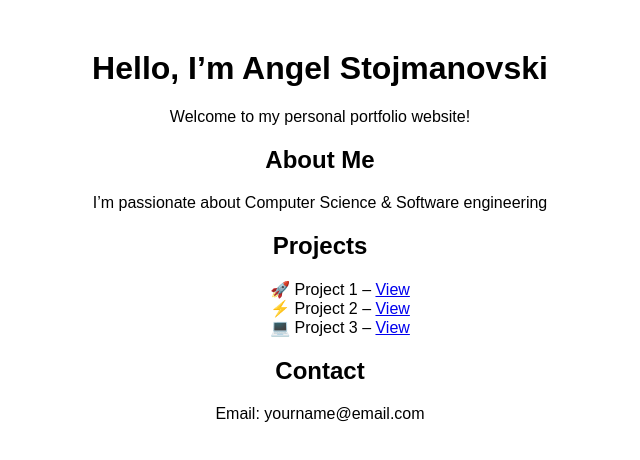
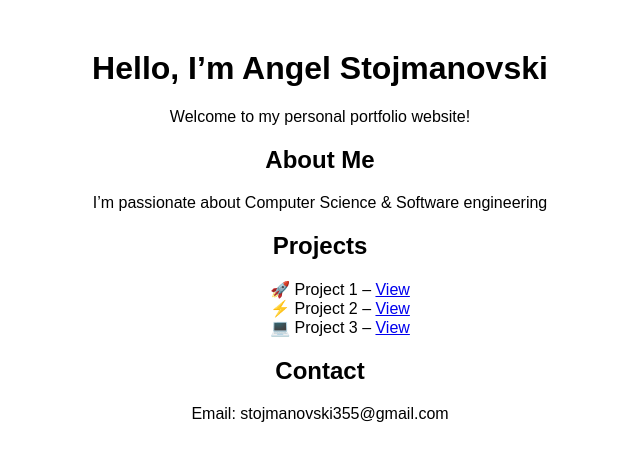
Before and after one commit to CubicActivity/cubicactivity.github.io, a plain HTML site: page index.html in a window 1280 px wide. Shown: the full height of the page, 320-960 px from the left. Drawn offline with Linux system fonts and the light colour scheme.

Commit message:
Update index.html

```diff
--- a/index.html
+++ b/index.html
@@ -16,6 +16,6 @@
     <li>💻 Project 3 – <a href="#">View</a></li>
   </ul>
   <h2>Contact</h2>
-  <p>Email: yourname@email.com</p>
+  <p>Email: stojmanovski355@gmail.com</p>
 </body>
 </html>
```
